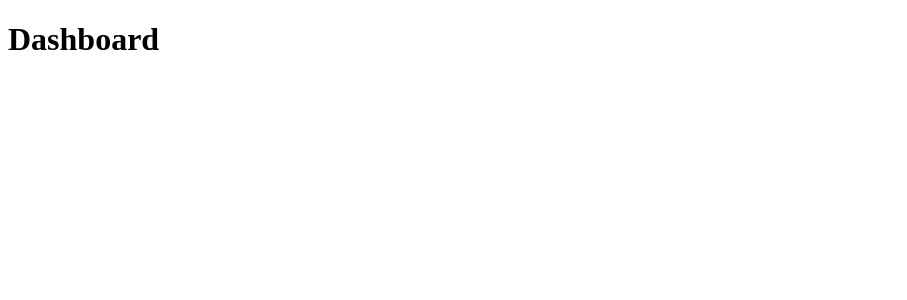
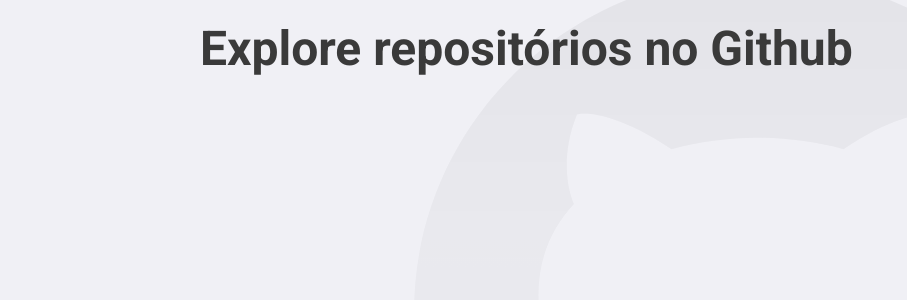
Before and after one commit to thiagouft/primeiro-projeto-react, a React (Create React App) app: page / in a window 1280 px wide. Shown: the top 300 px of the page, without its empty margins (0-907 px from the left). Built offline with nearby package versions, Linux system fonts and the light colour scheme.

Commit message:
Utilizando Styled Components

```diff
--- a/package.json
+++ b/package.json
@@ -14,6 +14,7 @@
     "react-dom": "^17.0.2",
     "react-router-dom": "^5.2.0",
     "react-scripts": "4.0.3",
+    "styled-components": "^5.3.0",
     "typescript": "^4.1.2",
     "web-vitals": "^1.0.1"
   },
@@ -37,6 +38,7 @@
   },
   "devDependencies": {
     "@types/react-router-dom": "^5.1.7",
+    "@types/styled-components": "^5.1.9",
     "@typescript-eslint/eslint-plugin": "^4.23.0",
     "@typescript-eslint/parser": "^4.23.0",
     "eslint": "^7.26.0",
--- a/public/index.html
+++ b/public/index.html
@@ -5,6 +5,11 @@
     <meta name="viewport" content="width=device-width, initial-scale=1" />
     <meta name="theme-color" content="#3A3A3A" />
     <title>Github Explorer</title>
+    <link rel="preconnect" href="https://fonts.gstatic.com" />
+    <link
+      href="https://fonts.googleapis.com/css2?family=Roboto:wght@400;700&display=swap"
+      rel="stylesheet"
+    />
   </head>
   <body>
     <noscript>You need to enable JavaScript to run this app.</noscript>
--- a/src/App.tsx
+++ b/src/App.tsx
@@ -1,12 +1,16 @@
 import React from 'react';
 import { BrowserRouter } from 'react-router-dom';
 
+import GlobalStyle from './styles/global';
 import Routes from './routes';
 
 const App: React.FC = () => (
-  <BrowserRouter>
-    <Routes />
-  </BrowserRouter>
+  <>
+    <BrowserRouter>
+      <Routes />
+    </BrowserRouter>
+    <GlobalStyle />
+  </>
 );
 
 export default App;
--- a/src/pages/Dashboard/index.tsx
+++ b/src/pages/Dashboard/index.tsx
@@ -1,7 +1,9 @@
 import React from 'react';
 
+import { Title } from './styles';
+
 const Dashboard: React.FC = () => {
-  return <h1>Dashboard</h1>;
+  return <Title>Explore repositórios no Github</Title>;
 };
 
 export default Dashboard;
--- /dev/null
+++ b/src/pages/Dashboard/styles.ts
@@ -0,0 +1,6 @@
+import styled from 'styled-components';
+
+export const Title = styled.h1`
+  font-size: 48px;
+  color: #3a3a3a;
+`;
--- /dev/null
+++ b/src/styles/global.ts
@@ -0,0 +1,31 @@
+import { createGlobalStyle } from 'styled-components';
+
+import githubBackground from '../assets/github-background.svg';
+
+export default createGlobalStyle`
+  * {
+    margin: 0;
+    padding: 0;
+    outline: 0;
+    box-sizing: border-box;
+  }
+
+  body {
+    background: #f0f0f5 url(${githubBackground}) no-repeat 70% top;
+    -webkit-font-smoothing: antialiased;
+  }
+
+  body, input, button {
+    font: 16px Roboto, sans-serif;
+  }
+
+  #root {
+    max-width: 960px;
+    margin: 0 auto;
+    padding: 20px 40px;
+  }
+
+  button {
+    cursor: pointer;
+  }
+`;
```
Also changed, not shown: src/assets/github-background.svg (added), 1 other file (tests, documents, lock files or other folders).
